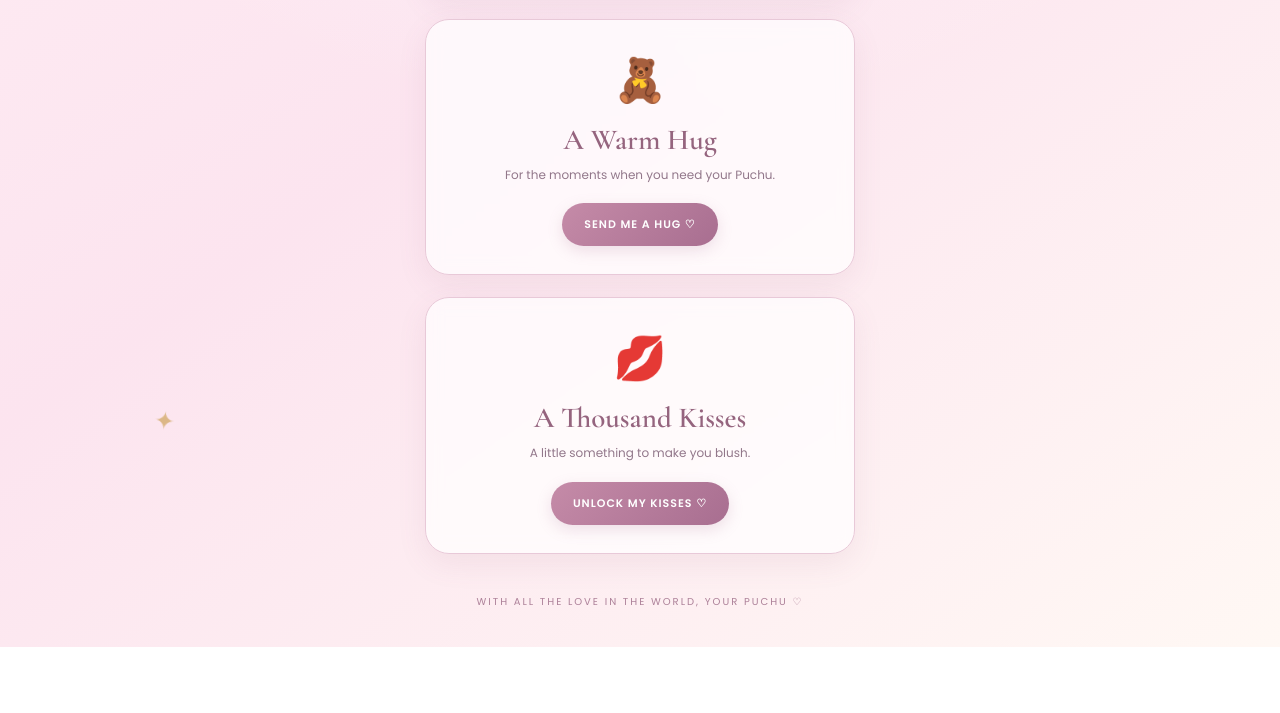
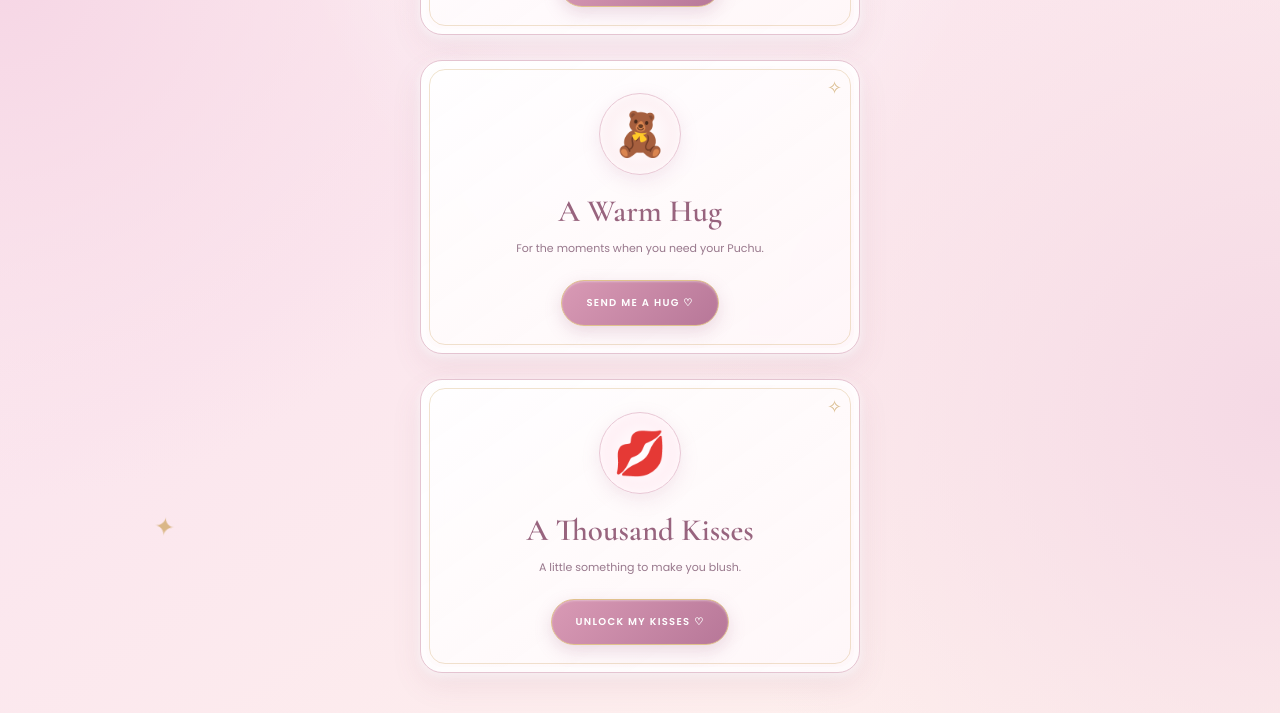
Before and after one commit to Pranab123das/A-Little-World-For-My-Princess, a plain HTML site: page little-surprises.html in a window 1280 px wide. Shown: the part 683-1396 px from the top of the page. Before the commit the page ends 1330 px from the top, so only its background shows below. Drawn offline with nearby package versions, Linux system fonts and the light colour scheme.

Commit message:
Update little-surprises.css

```diff
--- a/css/little-surprises.css
+++ b/css/little-surprises.css
@@ -1,6 +1,7 @@
 
 /* =====================================
    LITTLE SURPRISES FOR MY PRINCESS
+   ROYAL TREASURE ROOM
 ===================================== */
 
 .surprises-page {
@@ -8,31 +9,68 @@
     min-height: 100svh;
     position: relative;
     overflow: hidden;
+
     display: flex;
     flex-direction: column;
     align-items: center;
+
     padding: 45px 20px 35px;
+
     background:
-        radial-gradient(circle at top, #fff8fc, transparent 55%),
-        linear-gradient(145deg, #fff0f5, #fce4ef, #fff8f4);
+        radial-gradient(ellipse at 50% 5%, #ffffff 0%, transparent 48%),
+        radial-gradient(circle at 0% 45%, #f6d6e5 0%, transparent 35%),
+        radial-gradient(circle at 100% 75%, #f5d9e5 0%, transparent 35%),
+        linear-gradient(145deg, #fff8f5, #fbe6ee, #fff3ed);
+
     color: #765568;
     text-align: center;
 }
 
 /* =====================================
-   DECORATIONS
+   ROYAL DECORATIONS
 ===================================== */
 
+.surprises-page::before,
+.surprises-page::after {
+    content: "✧";
+    position: absolute;
+    color: #d5ad70;
+    opacity: 0.35;
+    font-size: 110px;
+    pointer-events: none;
+}
+
+.surprises-page::before {
+    top: 180px;
+    left: -38px;
+}
+
+.surprises-page::after {
+    top: 470px;
+    right: -38px;
+}
+
 .surprises-crown {
-    font-size: 55px;
+    font-size: 58px;
     color: #c49a52;
     margin-bottom: 12px;
-    text-shadow: 0 3px 12px #e8c98b;
+    text-shadow: 0 3px 15px #e8c98b;
+    animation: crownFloat 4s ease-in-out infinite;
+}
+
+@keyframes crownFloat {
+    0%, 100% {
+        transform: translateY(0);
+    }
+
+    50% {
+        transform: translateY(-7px);
+    }
 }
 
 .surprise-sparkle {
     position: absolute;
-    color: #d5ad70;
+    color: #cda45e;
     font-size: 25px;
     animation: surpriseFloat 4s ease-in-out infinite;
     pointer-events: none;
@@ -58,7 +96,7 @@
 @keyframes surpriseFloat {
     0%, 100% {
         transform: translateY(0) rotate(0deg);
-        opacity: 0.65;
+        opacity: 0.45;
     }
 
     50% {
@@ -71,119 +109,249 @@
    HEADINGS
 ===================================== */
 
+.royal-label {
+    font-family: 'Poppins', sans-serif;
+    font-size: 9px;
+    letter-spacing: 2.5px;
+    font-weight: 500;
+    color: #b18a72;
+}
+
 .surprises-heading {
     font-family: 'Cormorant Garamond', serif;
-    font-size: clamp(38px, 8vw, 58px);
-    line-height: 1.1;
+    font-size: clamp(40px, 9vw, 60px);
+    line-height: 1.05;
     font-weight: 600;
     margin: 15px 0;
+    color: #98647e;
+    text-shadow: 0 3px 15px rgba(189, 130, 159, 0.12);
 }
 
 .surprises-heading span {
     display: block;
-    color: #bd829f;
+    color: #c17f9e;
     font-style: italic;
 }
 
 .surprises-subheading {
     font-family: 'Poppins', sans-serif;
-    font-size: 13px;
-    line-height: 1.8;
+    font-size: 12px;
+    line-height: 1.9;
     max-width: 340px;
-    margin: 8px auto 35px;
+    margin: 8px auto 38px;
+    color: #98788c;
 }
 
 /* =====================================
-   SURPRISE GIFT CARDS
+   GIFT COLLECTION
 ===================================== */
 
 .surprise-gifts {
     width: 100%;
-    max-width: 430px;
+    max-width: 440px;
+
     display: flex;
     flex-direction: column;
-    gap: 22px;
+    gap: 25px;
 }
 
+/* =====================================
+   INDIVIDUAL TREASURE BOXES
+===================================== */
+
 .surprise-gift {
-    padding: 28px 20px;
-    border: 1px solid #e8c9d8;
-    border-radius: 24px;
-    background: rgba(255, 255, 255, 0.72);
-    box-shadow: 0 10px 30px rgba(146, 93, 120, 0.09);
-    backdrop-filter: blur(8px);
+    position: relative;
+
+    padding: 32px 21px 27px;
+
+    border: 1px solid #e4c4d1;
+    border-radius: 22px;
+
+    background:
+        linear-gradient(145deg,
+            rgba(255,255,255,0.96),
+            rgba(255,247,249,0.91));
+
+    box-shadow:
+        0 12px 30px rgba(146, 93, 120, 0.10),
+        0 3px 8px rgba(255,255,255,0.9),
+        inset 0 0 0 5px rgba(255,255,255,0.45);
+
+    backdrop-filter: blur(10px);
+
+    transition:
+        transform 0.3s ease,
+        box-shadow 0.3s ease;
 }
 
+/* GOLDEN INNER BORDER */
+
+.surprise-gift::before {
+    content: "";
+    position: absolute;
+    inset: 8px;
+    border: 1px solid rgba(205, 164, 94, 0.30);
+    border-radius: 16px;
+    pointer-events: none;
+}
+
+/* DECORATIVE TOP ORNAMENT */
+
+.surprise-gift::after {
+    content: "✧";
+    position: absolute;
+    top: 13px;
+    right: 17px;
+    font-size: 18px;
+    color: #d1ad72;
+    opacity: 0.8;
+}
+
+.surprise-gift:active {
+    transform: scale(0.985);
+}
+
+/* =====================================
+   GIFT ICONS
+===================================== */
+
 .gift-icon {
+    width: 82px;
+    height: 82px;
+
+    display: flex;
+    align-items: center;
+    justify-content: center;
+
+    margin: 0 auto 17px;
+
     font-size: 43px;
-    margin-bottom: 10px;
+
+    border-radius: 50%;
+
+    background:
+        radial-gradient(circle, #fff 0%, #fff3f7 70%, #f8dce8 100%);
+
+    border: 1px solid #e8c8d5;
+
+    box-shadow:
+        0 6px 18px rgba(189, 130, 159, 0.17),
+        inset 0 0 12px rgba(255,255,255,0.9);
 }
+
+/* INDIVIDUAL GIFT COLORS */
+
+#reminderGift .gift-icon {
+    background: radial-gradient(circle, #fff, #fff0f3);
+}
+
+#hugGift .gift-icon {
+    background: radial-gradient(circle, #fff, #fce8ed);
+}
+
+#kissGift .gift-icon {
+    background: radial-gradient(circle, #fff, #ffe6ef);
+}
+
+/* =====================================
+   GIFT TITLES AND DESCRIPTIONS
+===================================== */
 
 .surprise-gift h2 {
     font-family: 'Cormorant Garamond', serif;
-    font-size: 29px;
+    font-size: 31px;
     font-weight: 600;
-    color: #95647e;
-    margin: 5px 0 8px;
+    color: #98647e;
+    margin: 5px 0 9px;
 }
 
 .surprise-gift p {
     font-family: 'Poppins', sans-serif;
-    font-size: 12px;
-    line-height: 1.7;
-    margin: 0 auto 18px;
-    color: #92778a;
+    font-size: 11px;
+    line-height: 1.8;
+    margin: 0 auto 21px;
+    color: #98788c;
 }
 
 /* =====================================
-   BUTTONS
+   ROYAL BUTTONS
 ===================================== */
 
 .surprise-gift button {
-    border: none;
-    border-radius: 30px;
-    padding: 13px 22px;
-    background: linear-gradient(135deg, #c58ba8, #a86e90);
+    position: relative;
+    z-index: 1;
+
+    border: 1px solid #e0c18e;
+    border-radius: 35px;
+
+    padding: 14px 24px;
+
+    background:
+        linear-gradient(135deg, #d99ab5, #b77798);
+
     color: white;
+
     font-family: 'Poppins', sans-serif;
-    font-size: 11px;
+    font-size: 10px;
     font-weight: 600;
-    letter-spacing: 1px;
+    letter-spacing: 1.3px;
+
+    box-shadow:
+        0 6px 17px rgba(168, 110, 144, 0.23),
+        inset 0 1px 2px rgba(255,255,255,0.35);
+
     cursor: pointer;
-    box-shadow: 0 5px 15px rgba(168, 110, 144, 0.2);
-    transition: transform 0.25s ease, box-shadow 0.25s ease;
+
+    transition:
+        transform 0.25s ease,
+        box-shadow 0.25s ease;
 }
 
 .surprise-gift button:active {
-    transform: scale(0.95);
+    transform: scale(0.94);
+    box-shadow: 0 3px 8px rgba(168, 110, 144, 0.2);
 }
 
 /* =====================================
-   REVEALED MESSAGES
+   MESSAGE REVEALS
 ===================================== */
 
 .gift-reveal {
     display: none;
-    margin-top: 20px;
-    padding: 17px;
-    border-radius: 16px;
-    background: #fff3f8;
+
+    position: relative;
+
+    margin-top: 23px;
+    padding: 23px 17px;
+
+    border: 1px solid #e7d2af;
+    border-radius: 5px;
+
+    background:
+        linear-gradient(135deg, #fffdf6, #fff5e9, #fffaf1);
+
     color: #805c72;
+
     font-family: 'Poppins', sans-serif;
-    font-size: 13px;
-    line-height: 1.9;
+    font-size: 12px;
+    line-height: 2;
+
     white-space: pre-line;
+
+    box-shadow:
+        inset 0 0 18px rgba(198,155,85,0.07),
+        0 5px 15px rgba(112,76,83,0.07);
 }
 
 .gift-reveal.show {
     display: block;
-    animation: revealGift 0.6s ease both;
+    animation: revealGift 0.65s ease both;
 }
 
 @keyframes revealGift {
     from {
         opacity: 0;
-        transform: translateY(12px) scale(0.97);
+        transform: translateY(15px) scale(0.97);
     }
 
     to {
@@ -197,40 +365,19 @@
 ===================================== */
 
 .surprises-footer {
-    margin-top: 38px;
+    margin-top: 43px;
+
     font-family: 'Poppins', sans-serif;
-    font-size: 10px;
+    font-size: 9px;
     letter-spacing: 2px;
-    line-height: 2;
-    color: #ad8199;
+    line-height: 2.2;
+
+    color: #b18a72;
 }
 
 /* =====================================
-   MOBILE ADJUSTMENTS
+   FLOATING HEART PARTICLES
 ===================================== */
-
-@media (max-width: 380px) {
-
-    .surprises-page {
-        padding: 35px 15px 28px;
-    }
-
-    .surprise-gift {
-        padding: 24px 16px;
-    }
-
-    .surprises-heading {
-        font-size: 37px;
-    }
-
-}
-
-
-/* =====================================
-   MAGICAL GIFT ANIMATIONS
-===================================== */
-
-/* HEART PARTICLES */
 
 .love-particle {
     position: fixed;
@@ -259,51 +406,38 @@
     }
 }
 
-/* TEDDY HUG */
+/* =====================================
+   TEDDY HUG
+===================================== */
 
 #hugGift.hugging .gift-icon {
     animation: teddyHug 0.7s ease-in-out;
 }
 
 @keyframes teddyHug {
-    0%, 100% {
-        transform: scale(1);
-    }
-
-    30% {
-        transform: scale(1.35);
-    }
-
-    55% {
-        transform: scale(0.9);
-    }
-
-    75% {
-        transform: scale(1.2);
-    }
+    0%, 100% { transform: scale(1); }
+    30% { transform: scale(1.35); }
+    55% { transform: scale(0.9); }
+    75% { transform: scale(1.2); }
 }
 
-/* KISS ANIMATION */
+/* =====================================
+   KISS ANIMATION
+===================================== */
 
 #kissGift.kissing .gift-icon {
     animation: kissBounce 0.6s ease-in-out;
 }
 
 @keyframes kissBounce {
-    0%, 100% {
-        transform: scale(1) rotate(0);
-    }
-
-    40% {
-        transform: scale(1.35) rotate(-12deg);
-    }
-
-    70% {
-        transform: scale(0.9) rotate(12deg);
-    }
+    0%, 100% { transform: scale(1) rotate(0); }
+    40% { transform: scale(1.35) rotate(-12deg); }
+    70% { transform: scale(0.9) rotate(12deg); }
 }
 
-/* REMINDER HEART GLOW */
+/* =====================================
+   REMINDER GLOW
+===================================== */
 
 #reminderGift.reminding {
     animation: reminderGlow 1.2s ease-in-out;
@@ -319,7 +453,37 @@
     }
 }
 
+/* =====================================
+   MOBILE
+===================================== */
+
+@media (max-width: 380px) {
+
+    .surprises-page {
+        padding: 35px 15px 28px;
+    }
+
+    .surprise-gift {
+        padding: 27px 16px;
+    }
+
+    .surprises-heading {
+        font-size: 37px;
+    }
+
+    .gift-reveal {
+        padding: 19px 13px;
+        font-size: 11px;
+    }
+}
+
+/* =====================================
+   REDUCED MOTION
+===================================== */
+
 @media (prefers-reduced-motion: reduce) {
+    .surprise-sparkle,
+    .surprises-crown,
     .love-particle,
     #hugGift.hugging .gift-icon,
     #kissGift.kissing .gift-icon,
```
